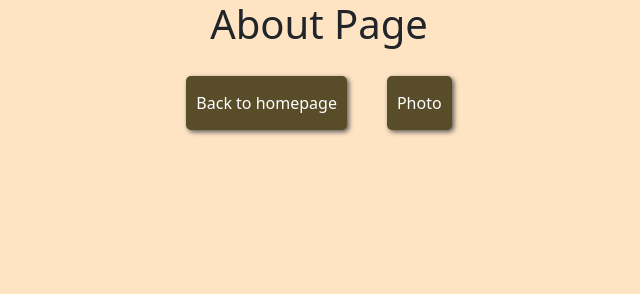
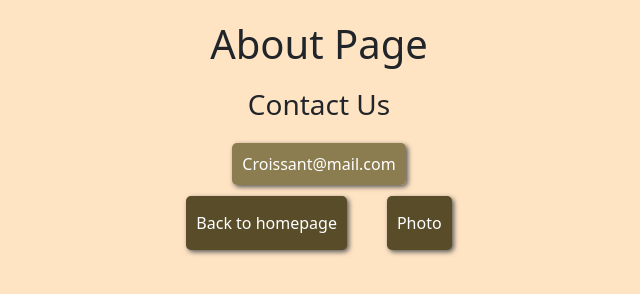
Before and after one commit to EmmeRox/Croissant, a plain HTML site: page contact.html in a window 1280 px wide. Shown: the whole page, without its empty margins (321-961 px from the left). Drawn offline with nearby package versions, Linux system fonts and the light colour scheme.

Commit message:
more styling

```diff
--- a/contact.html
+++ b/contact.html
@@ -16,6 +16,12 @@
   </head>
   <body>
     <h1>About Page</h1>
+    <div class="container contact">
+      <h3>Contact Us</h3>
+      <a href="mailto:croissant@mail.com" class="email-link"
+        >Croissant@mail.com</a
+      >
+    </div>
     <div class="links">
       <a href="/index.html" class="link">Back to homepage</a>
       <a href="/photo.html" class="link">Photo</a>
--- a/src/style.css
+++ b/src/style.css
@@ -4,6 +4,11 @@ body {
 
 h1 {
   text-align: center;
+  margin: 20px;
+}
+
+h3 {
+  margin-bottom: 30px;
 }
 
 .links {
@@ -29,3 +34,17 @@ h1 {
   border: 2px solid black;
   box-shadow: 2px 2px 5px rgb(85, 85, 85);
 }
+
+.contact {
+  text-align: center;
+}
+
+.email-link {
+  padding: 10px;
+  background-color: rgb(139, 125, 80);
+  margin: 30px;
+  border-radius: 5px;
+  color: white;
+  text-decoration: none;
+  box-shadow: 2px 2px 5px rgb(85, 85, 85);
+}
```
Also changed, not shown: index.html (+11 -0 lines).
